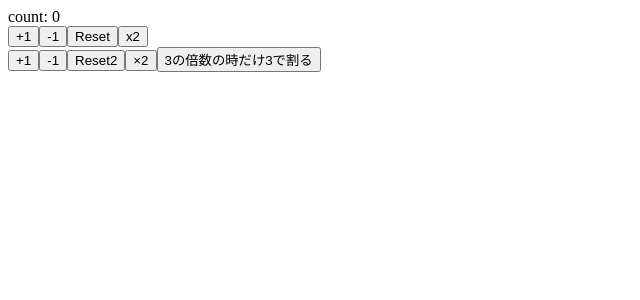
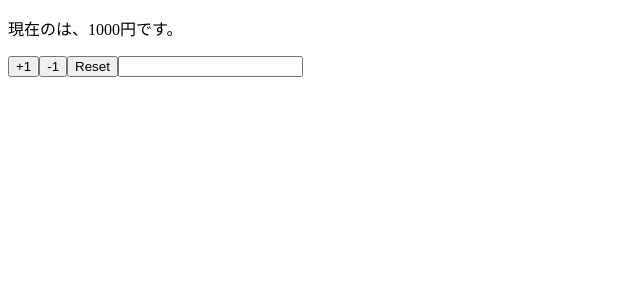
Before and after one commit to uzresk/react-hooks, a React (Create React App) app: page / in a window 1280 px wide. Shown: the top 300 px of the page, without its empty margins (0-640 px from the left). Built offline with nearby package versions, Linux system fonts and the light colour scheme.

Commit message:
implement component using multiple status

```diff
--- a/src/App.js
+++ b/src/App.js
@@ -1,41 +1,29 @@
 import React, {useState} from 'react';
 
-const App = () => {
-    const [count, setCount] = useState(0);
+const App = props => {
+    const [name, setName] = useState(props.name);
+    const [price, setPrice] = useState(props.price);
 
-    const increment = () => setCount(count + 1);
-    const decrement = () => setCount(count - 1);
-    const reset = () => setCount(0);
-    const double = () => setCount(count * 2);
-
-    const increment2 = () => setCount(previousCount => previousCount + 1);
-    const decrement2 = () => setCount(previousCount => previousCount - 1);
-    const reset2 = () => setCount(previousCount => previousCount = 0);
-    const double2 = () => setCount(previousCount => previousCount * 2);
-    const divideThree2 = () => setCount(previousCount =>
-        previousCount % 3 === 0 ? previousCount / 3 : previousCount
-    );
+    const reset = () => {
+        setPrice(props.price);
+        setName(props.name);
+    }
 
     return (
         <>
-            <div>count: {count}</div>
-            <div>
-                {/*直接Countを編集*/}
-                <button onClick={increment}>+1</button>
-                <button onClick={decrement}>-1</button>
-                <button onClick={reset}>Reset</button>
-                <button onClick={double}>x2</button>
-            </div>
-            <div>
-                {/*関数渡し*/}
-                <button onClick={increment2}>+1</button>
-                <button onClick={decrement2}>-1</button>
-                <button onClick={reset2}>Reset2</button>
-                <button onClick={double2}>×2</button>
-                <button onClick={divideThree2}>3の倍数の時だけ3で割る</button>
-            </div>
+            <p>現在の{name}は、{price}円です。</p>
+            <button onClick={() => setPrice(price + 1)}>+1</button>
+            <button onClick={() => setPrice(price - 1)}>-1</button>
+            <button onClick={reset}>Reset</button>
+            <input value={name} onChange={e => setName(e.target.value)}/>
         </>
     );
+
+};
+
+App.defaultProps = {
+    name: '',
+    price: 1000
 };
 
 export default App;
```
